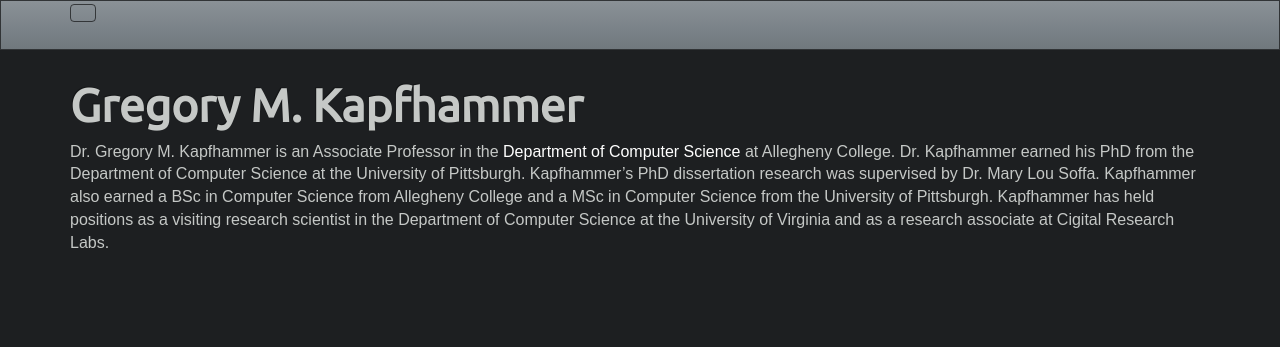
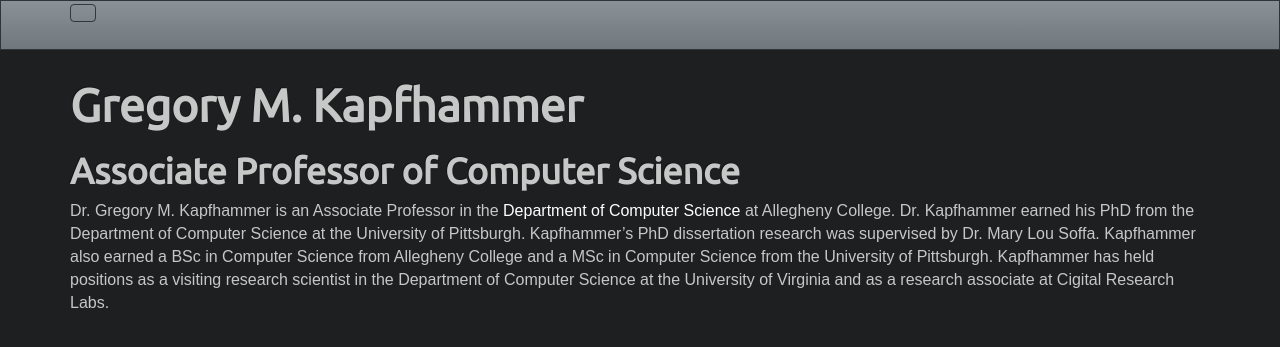
Before and after one commit to geerc/www, a Jekyll site: the page built from gkapfham/index.md, in a window 1280 px wide. Shown: the top 347 px of the page. Built offline with Jekyll 4.4.1, drawn with Linux system fonts in a browser that asks for light colours; some web fonts are replaced; Markdown is read by kramdown in place of the engine named in the settings.

Commit message:
Added a second level header to the index.md file.

```diff
--- a/gkapfham/index.md
+++ b/gkapfham/index.md
@@ -5,6 +5,8 @@ layout: defaults
 
 # Gregory M. Kapfhammer
 
+## Associate Professor of Computer Science
+
 Dr. Gregory M. Kapfhammer is an Associate Professor in the [Department of Computer Science](http://www.cs.allegheny.edu)
 at Allegheny College. Dr.  Kapfhammer earned his PhD from the Department of Computer Science at the University of
 Pittsburgh. Kapfhammer's PhD dissertation research was supervised by Dr. Mary Lou Soffa. Kapfhammer also earned a BSc in
```
